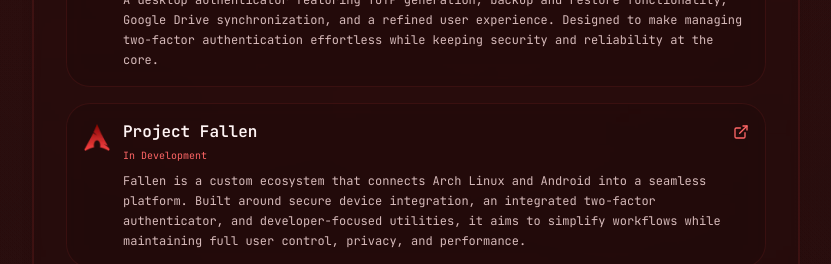
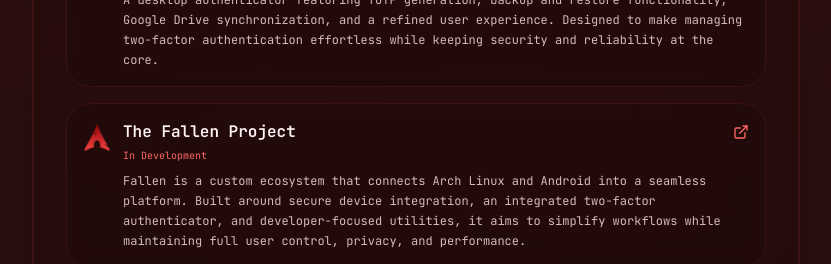
Before and after one commit to BeastCodZ/beastcodz.github.io, a Next.js app: page / in a window 1280 px wide. Shown: the part 1980-2244 px from the top of the page, without its empty margins (224-1055 px from the left). Built offline with nearby package versions, Linux system fonts and the light colour scheme; no server answers.

Commit message:
projects update

```diff
--- a/app/data/projects.ts
+++ b/app/data/projects.ts
@@ -21,7 +21,7 @@ export const projects: Project[] = [
   },
 
   {
-    title: "Project Fallen",
+    title: "The Fallen Project",
     href: "/projects/Fallen",
     image: "/projects/Fallen/arch.webp",
     imageAlt: "Arch Linux",
```
